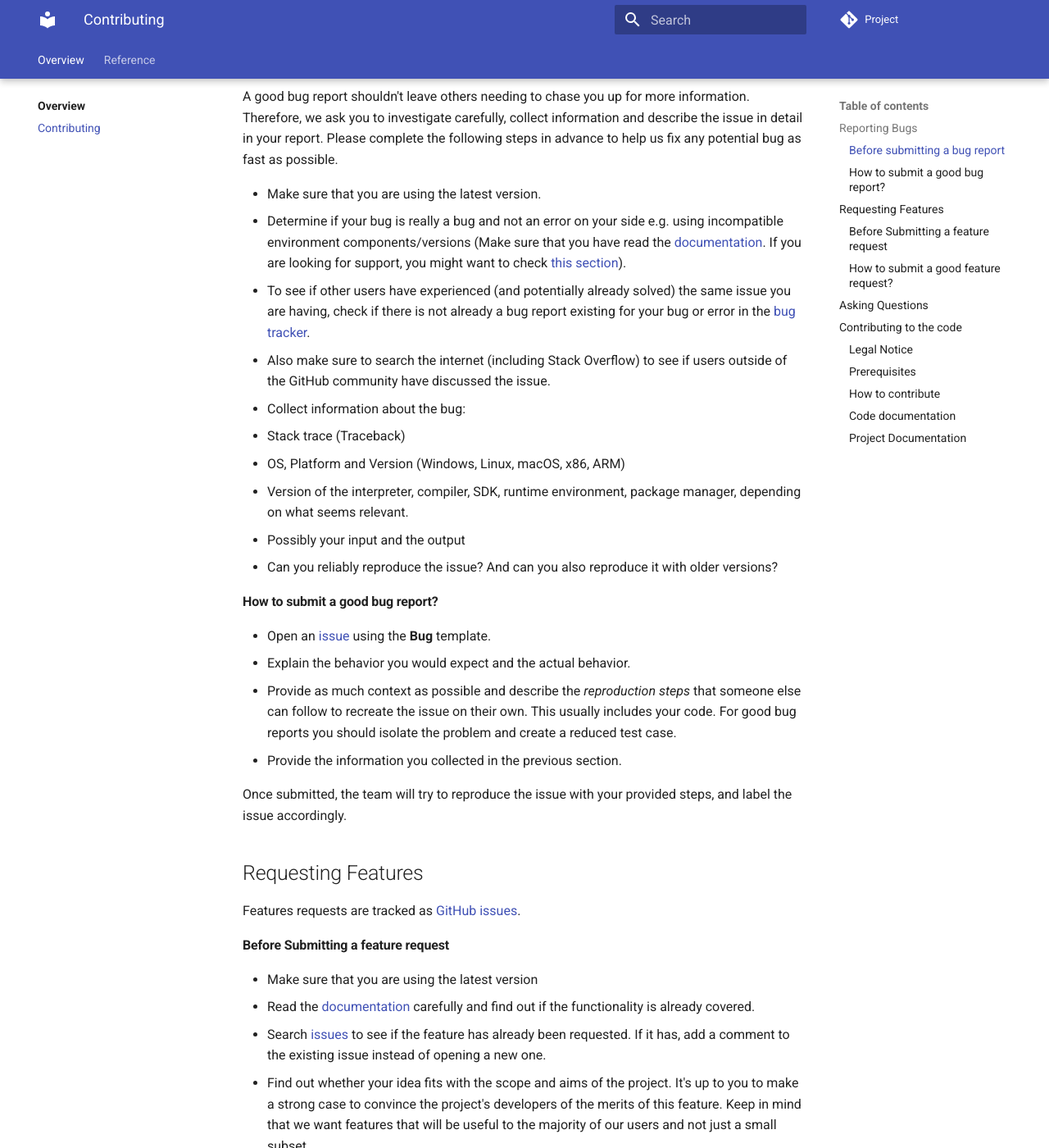
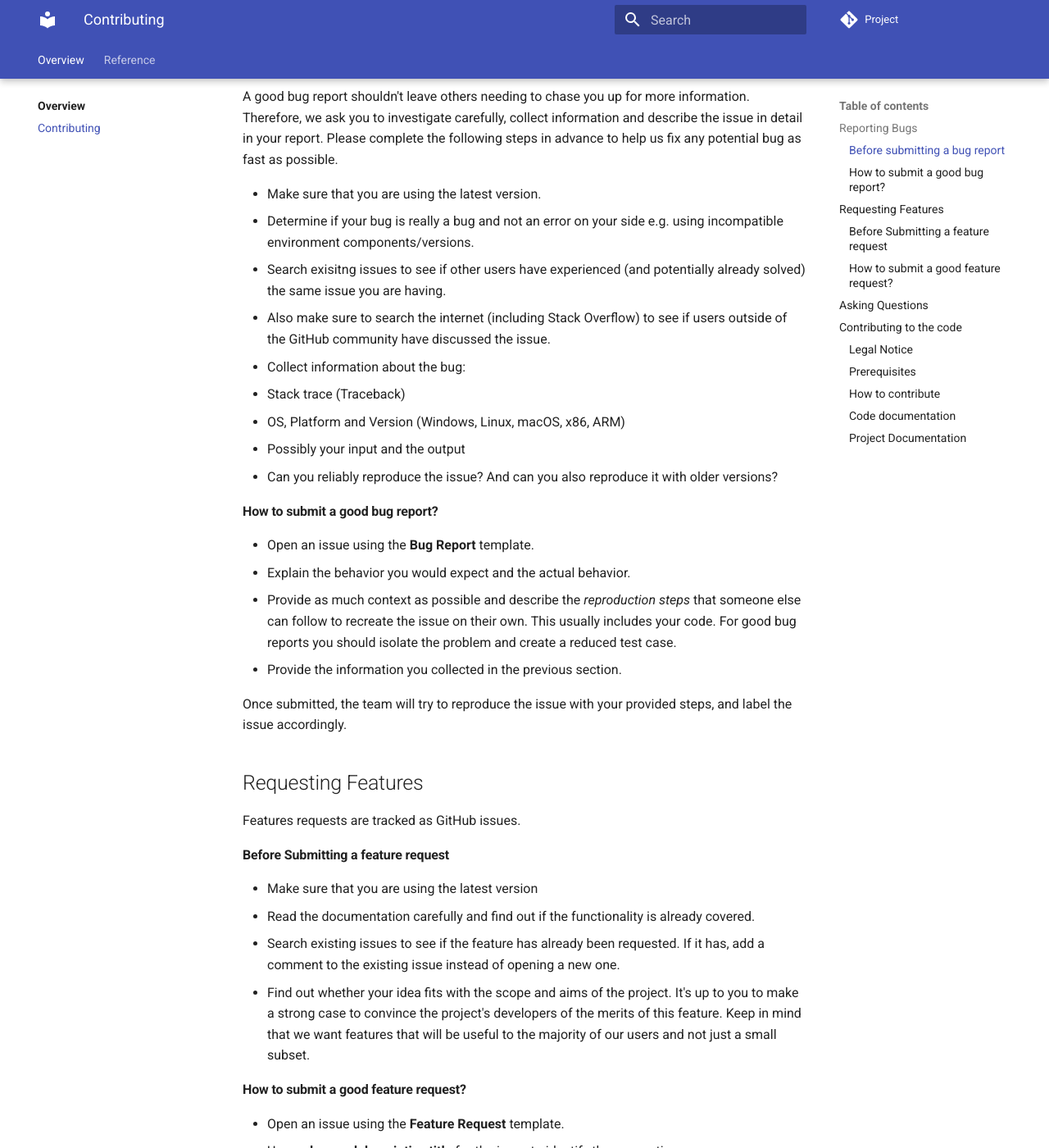
Before and after one commit to amrabed/python-project-template, an MkDocs documentation site: the page built from docs/CONTRIBUTING.md, in a window 1280 px wide and 1400 px high, scrolled down 591 px. Shown: the whole window at 82% size. Built offline with MkDocs 1.6.1 and Material for MkDocs 9.7.7, drawn with Linux system fonts in a browser that asks for light colours; comment, search, counter and statistics services are not loaded; some of the changed text lies outside the part shown.

Commit message:
Fix errors

```diff
--- a/docs/CONTRIBUTING.md
+++ b/docs/CONTRIBUTING.md
@@ -20,19 +20,19 @@ All types of contributions are encouraged and valued. Here are some ways you can
 A good bug report shouldn't leave others needing to chase you up for more information. Therefore, we ask you to investigate carefully, collect information and describe the issue in detail in your report. Please complete the following steps in advance to help us fix any potential bug as fast as possible.
 
 - Make sure that you are using the latest version.
-- Determine if your bug is really a bug and not an error on your side e.g. using incompatible environment components/versions (Make sure that you have read the [documentation](). If you are looking for support, you might want to check [this section](#i-have-a-question)).
-- To see if other users have experienced (and potentially already solved) the same issue you are having, check if there is not already a bug report existing for your bug or error in the [bug tracker](/issues?q=label%3Abug).
+- Determine if your bug is really a bug and not an error on your side e.g. using incompatible environment components/versions.
+- Search exisitng issues to see if other users have experienced (and potentially already solved) the same issue you are having.
 - Also make sure to search the internet (including Stack Overflow) to see if users outside of the GitHub community have discussed the issue.
 - Collect information about the bug:
   - Stack trace (Traceback)
   - OS, Platform and Version (Windows, Linux, macOS, x86, ARM)
-  - Version of the interpreter, compiler, SDK, runtime environment, package manager, depending on what seems relevant.
   - Possibly your input and the output
   - Can you reliably reproduce the issue? And can you also reproduce it with older versions?
 
 
 #### How to submit a good bug report?
-- Open an [issue](/issues/new/choose) using the **Bug** template.
+
+- Open an issue using the **Bug Report** template.
 - Explain the behavior you would expect and the actual behavior.
 - Provide as much context as possible and describe the *reproduction steps* that someone else can follow to recreate the issue on their own. This usually includes your code. For good bug reports you should isolate the problem and create a reduced test case.
 - Provide the information you collected in the previous section.
@@ -40,19 +40,20 @@ A good bug report shouldn't leave others needing to chase you up for more inform
 Once submitted, the team will try to reproduce the issue with your provided steps, and label the issue accordingly.
 
 ## Requesting Features
-Features requests are tracked as [GitHub issues](/issues).
+Features requests are tracked as GitHub issues.
 
 
 #### Before Submitting a feature request
 
 - Make sure that you are using the latest version
-- Read the [documentation](docs/) carefully and find out if the functionality is already covered.
-- Search [issues](/issues) to see if the feature has already been requested. If it has, add a comment to the existing issue instead of opening a new one.
+- Read the documentation carefully and find out if the functionality is already covered.
+- Search existing issues to see if the feature has already been requested. If it has, add a comment to the existing issue instead of opening a new one.
 - Find out whether your idea fits with the scope and aims of the project. It's up to you to make a strong case to convince the project's developers of the merits of this feature. Keep in mind that we want features that will be useful to the majority of our users and not just a small subset.
 
 
 #### How to submit a good feature request?
 
+- Open an issue using the **Feature Request** template.
 - Use a **clear and descriptive title** for the issue to identify the suggestion.
 - Provide a **step-by-step description of the suggested enhancement** in as many details as possible.
 - **Describe the current behavior** and **explain which behavior you expected to see instead** and why. At this point you can also tell which alternatives do not work for you.
@@ -60,13 +61,13 @@ Features requests are tracked as [GitHub issues](/issues).
 
 ## Asking Questions
 
-If you want to ask a question, we assume that you have read the [documentation](docs).
+If you want to ask a question, we assume that you have read the documentation.
 
-Before you ask a question, it is best to search for existing [Issues](/issues) that might help you. In case you have found a suitable issue and still need clarification, you can write your question in that issue.
+Before you ask a question, it is best to search for existing issues that might help you. In case you have found a suitable issue and still need clarification, you can write your question in that issue.
 
 If you then still feel the need to ask a question and need clarification, we recommend the following:
 
-- Open an [Issue](/issues/new) using the `Question` template.
+- Open an issue using the **Question** template.
 - Provide as much context as you can about what you're running into.
 
 We will then try to answer your question as soon as possible.
@@ -79,7 +80,7 @@ We will then try to answer your question as soon as possible.
 Unless your change is trivial (typo, docs tweak etc.), please create an issue to discuss the change before creating a pull request.
 
 If you're looking for something to get your teeth into, check out the
-[`help wanted`](/issues?q=is%3Aopen+is%3Aissue+label%3Ahelp+wanted) label on github.
+`help wanted` label on github.
 
 To make contributing as easy and fast as possible, you'll want to run tests and linting locally.
 
```
